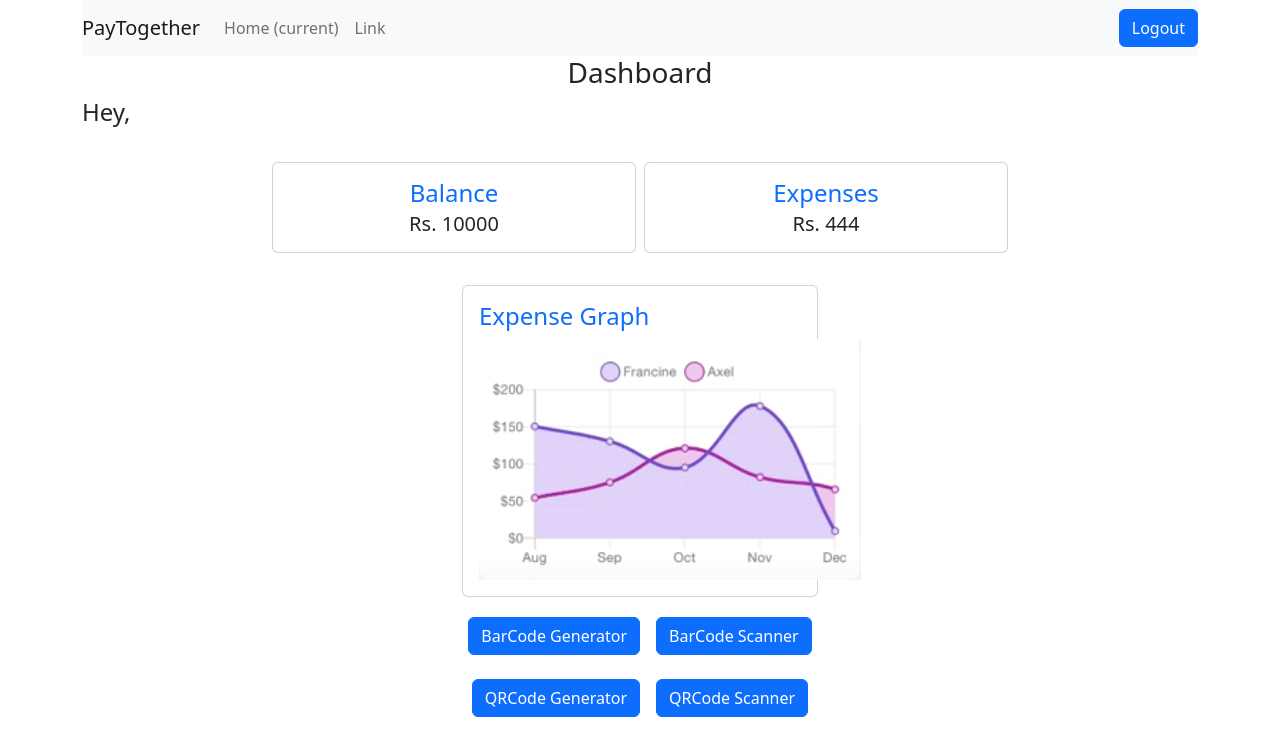
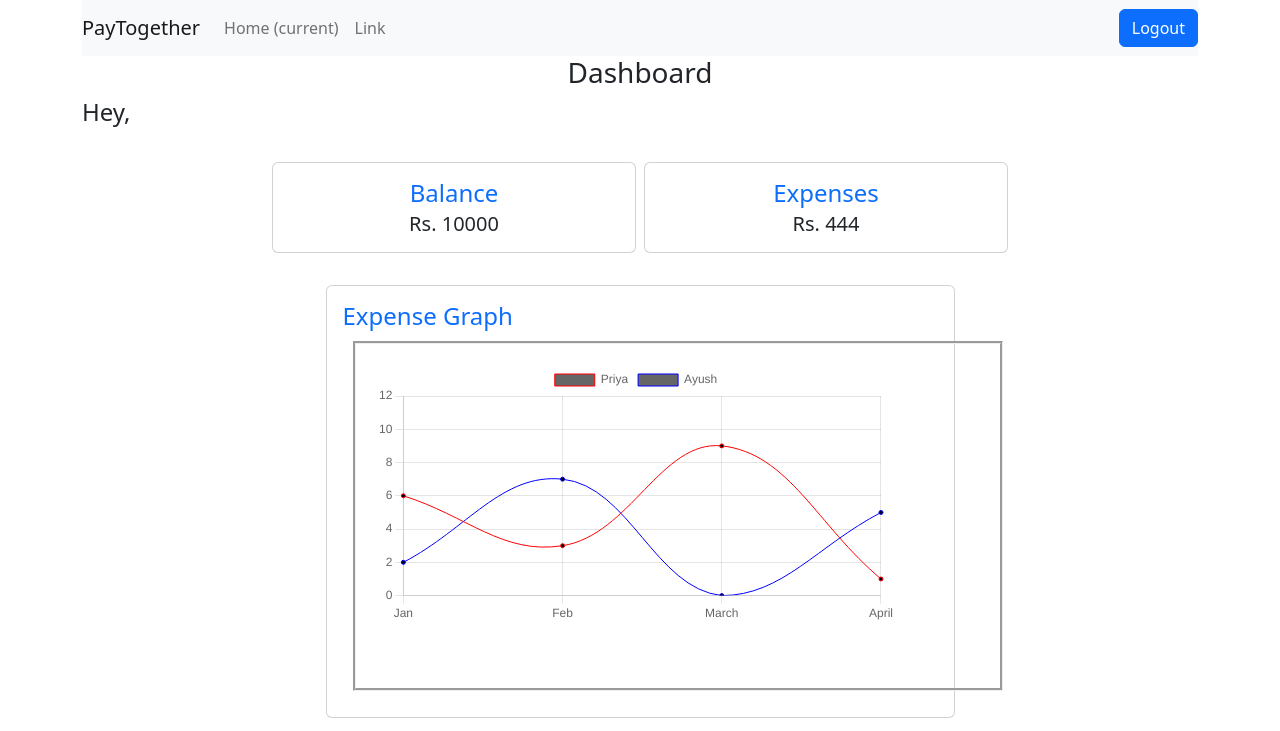
Before and after one commit to thisispriyanshu/solving-for-india-hackathon, a React (Create React App) app: page /dashboard in a window 1280 px wide. Shown: the top 731 px of the page. Built offline with nearby package versions, Linux system fonts and the light colour scheme; no server answers; the database is empty.

Commit message:
graph added

```diff
--- a/package.json
+++ b/package.json
@@ -20,6 +20,7 @@
     "react": "^18.2.0",
     "react-barcode-reader": "0.0.2",
     "react-bootstrap": "^2.7.2",
+    "react-chartjs-2": "^5.2.0",
     "react-dom": "^18.2.0",
     "react-qr-code": "^2.0.11",
     "react-qr-reader": "^3.0.0-beta-1",
--- a/src/components/Dashboard.js
+++ b/src/components/Dashboard.js
@@ -12,6 +12,7 @@ import { Navigate } from "react-router-dom";
 import { getFirestore, doc, getDoc } from "firebase/firestore";
 import { db } from "../firebase";
 import ManageChild from "./ManageChild";
+import Graph from "./Graph";
 
 const Dashboard = () => {
   const params = useParams();
@@ -84,12 +85,13 @@ const Dashboard = () => {
           </div>
         </div>
         <br></br>
-        <div class="col-md-4 p-1 mx-auto">
+        <div class="col-md-7 p-1 mx-auto">
           <div class="card p-3">
             <div class="card-block">
               <h4 class="card-title text-primary">Expense Graph</h4>
-              <div style={{ width: 300 }}>
-                <img src={chart}></img>
+              <div>
+                {/* <img src={chart}></img> */}
+                <Graph/>
               </div>
             </div>
           </div>
--- /dev/null
+++ b/src/components/Graph.js
@@ -0,0 +1,76 @@
+import react from "react";
+import Chart from 'chart.js/auto';
+import {Line} from 'react-chartjs-2';
+import '../App.css'
+import {
+    Chart as ChartJS,
+    LineElement,
+    CategoryScale, // x-axis
+    LinearScale, // y-axis
+    PointElement,
+    Legend,
+    Tooltip
+} from 'chart.js';
+// import { Tooltip } from "chart.js/dist";
+
+ChartJS.register(
+    LineElement,
+    CategoryScale,
+    LinearScale,
+    PointElement,
+    Legend,
+    Tooltip
+)
+
+const Graph = () => {
+    const data1 = {
+        labels:['Jan','Feb','March','April'],
+        datasets:[{
+                label: 'Priya',
+                borderWidth: 1,
+                pointRadius: 2,
+                data: [6,3,9,1],
+                backgroundColor: 'auqa',
+                borderColor: 'red',
+                pointBorderColor: 'red',
+                fill: false,
+                tension: 0.4
+            },{
+                label: 'Ayush',
+                borderWidth: 1,
+                pointRadius: 2,
+                data: [2,7,0,5],
+                backgroundColor: 'auqa',
+                borderColor: 'blue',
+                pointBorderColor: 'blue',
+                fill: false,
+                tension: 0.4
+            }
+        ]
+    }
+    const options = {
+        plugins:{
+            legend: true
+        },
+        scales:{
+            y:{
+                min: 0,
+                max: 12
+            }
+        }
+    }
+    return(
+        <div style={{width:'650px', height:'350px', borderStyle:'groove', margin:'10px'}}>
+            {/* <h1> Graph </h1> */}
+            <div style={{
+                width:'600px',
+                height:'300px',
+                padding:'20px'
+            }}>
+                <Line data={data1} options={options}/>
+            </div>
+        </div>
+    );
+};
+
+export default Graph;
```
Also changed, not shown: src/components/data/rawData.json (added, +33 -0 lines), 1 other file (tests, documents, lock files or other folders).
